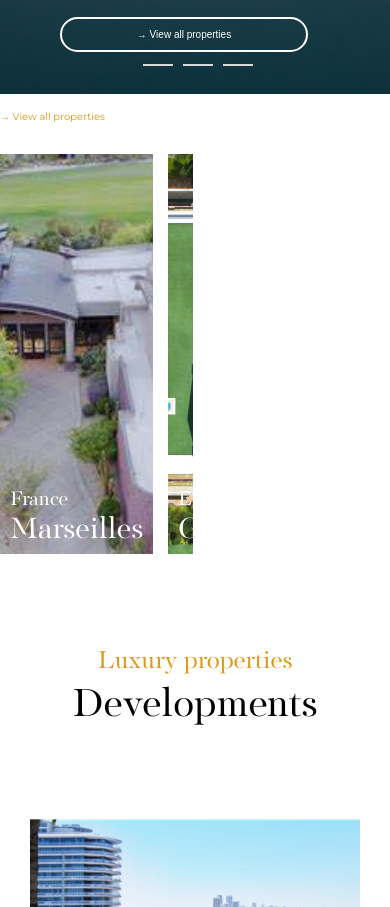
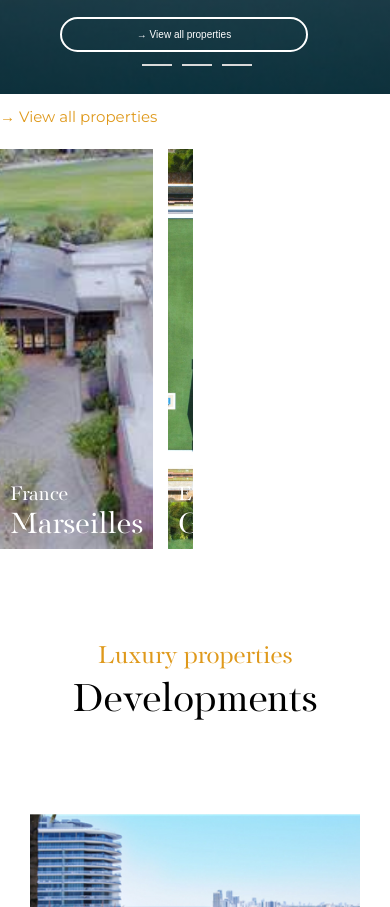
Before and after one commit to torresmonica87/landingpage, a plain HTML site: page index.html in a window 390 px wide. Shown: the part 838-1745 px from the top of the page. Drawn offline with Linux system fonts and the light colour scheme.

Commit message:
font size y margin top txt movil

```diff
--- a/media.css
+++ b/media.css
@@ -145,7 +145,7 @@ header {
 }
 
 #galeriacarrusel {
-  margin-top: 5px;
+  margin-top: 0;
 }
   .fuentep8 {
     font-size: 25px;
@@ -212,7 +212,7 @@ header {
   .fuentetxtmovil {
     font-family: "Montserrat";
     color: #df991b;
-    font-size: 10px;/*menos px para ver lo de la pagina al verla desde mi link (problema al traducir)*/
+    font-size: 15px;/*menos px para ver lo de la pagina al verla desde mi link (problema al traducir)*/
     font-weight: 390;
     text-align: left;
     text-underline-position: from-font;
```
